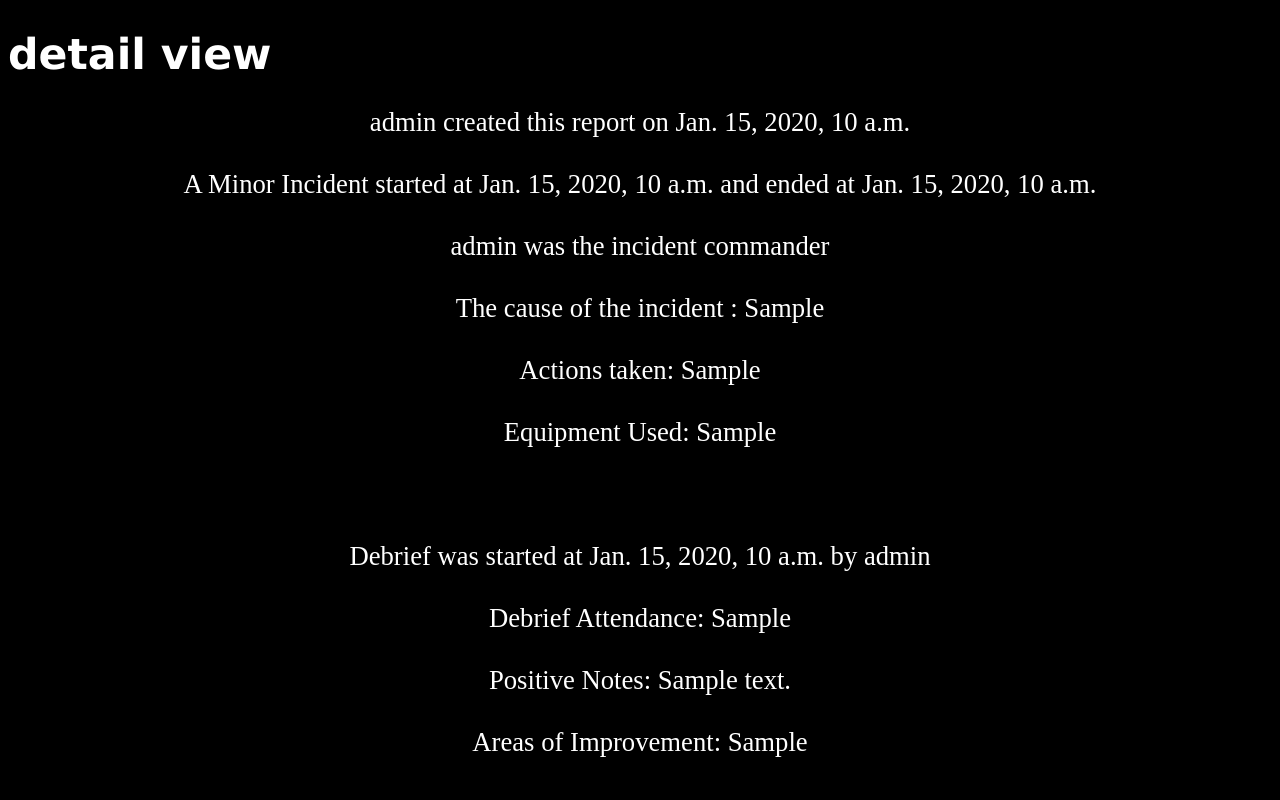
After one commit to Liteztv/Incident-Report, a Django app: page /Report/screport_detail/1 in a window 1280 px wide. The commit adds this page. Run offline with Django 4.2, Linux system fonts and the light colour scheme; data comes from the database, SQL or seed files in the repository; tables that the repository leaves empty hold one stand-in row (values such as "Sample post").

Commit message:
detail too

```diff
--- /dev/null
+++ b/Incident/Report/templates/Report/screport_detail.html
@@ -0,0 +1,34 @@
+{% extends 'base.html' %}
+{% block content %}
+
+<h1>detail view</h1>
+<p>
+{{screport.user}} created this report on {{screport.created}}
+<br>
+<br>
+A {{screport.incident_type}} started at {{screport.date_and_time_of_incident_start}} and ended at {{screport.date_and_time_of_incident_end}}
+<br>
+<br>
+{{screport.incident_commander}} was the incident commander
+<br><br>
+The cause of the incident : {{screport.cause_of_incident}}
+<br><br>
+Actions taken: {{screport.actions_taken}}
+<br><br>
+Equipment Used: {{screport.equipment_used}}
+<br><br><br><br>
+Debrief was started at {{screport.debrief_date_time}} by {{screport.debrief_commander}}
+<br><br>
+Debrief Attendance: {{screport.debrief_attendance}}
+<br><br>
+Positive Notes: {{screport.positive_notes}}
+<br><br>
+Areas of Improvement: {{screport.areas_of_improvement}}
+
+
+
+
+</p>
+
+
+{% endblock %}
--- a/Incident/Report/templates/Report/screport_list.html
+++ b/Incident/Report/templates/Report/screport_list.html
@@ -2,9 +2,9 @@
 {% block content %}
 
 
-<h1>list of Security incidents</h1>
+<h1>list of medical incidents</h1>
 <ul>{% for screport in object_list %}
-    <li>{{screport.incident_type}} {{screport.created}}</li>
+    <li><a href="/Report/screport_detail/{{screport.id}}">{{screport.incident_type}} {{screport.created}}</a></li>
 {% endfor %}
 </ul>
 
--- a/Incident/Report/urls.py
+++ b/Incident/Report/urls.py
@@ -1,7 +1,7 @@
 from django.urls import path
 from . import views
 from .views import (FireDetailView, FireListView,ChemicalListView,
-                    MedicalListView,ChemicalDetailView,ScListView,
+                    MedicalListView,ChemicalDetailView,ScListView,ScDetailView,
                     MedicalDetailView)
 
 urlpatterns = [
@@ -17,5 +17,6 @@ urlpatterns = [
     path('Lists',views.list_view, name='Lists'),
     path('firereport_detail/<int:pk>',FireDetailView.as_view(),name='firereport_detail'),
     path('chemicalreport_detail/<int:pk>',ChemicalDetailView.as_view(),name='chemicalreport_detail'),
+    path('screport_detail/<int:pk>',ScDetailView.as_view(),name='Screport_detail'),
     path('medicalreport_detail/<int:pk>',MedicalDetailView.as_view(),name='medicalreport_detail')
 ]
--- a/Incident/Report/views.py
+++ b/Incident/Report/views.py
@@ -128,3 +128,6 @@ class ChemicalDetailView(DetailView):
 
 class MedicalDetailView(DetailView):
     model = MedicalReport
+
+class ScDetailView(DetailView):
+    model = ScReport
```
